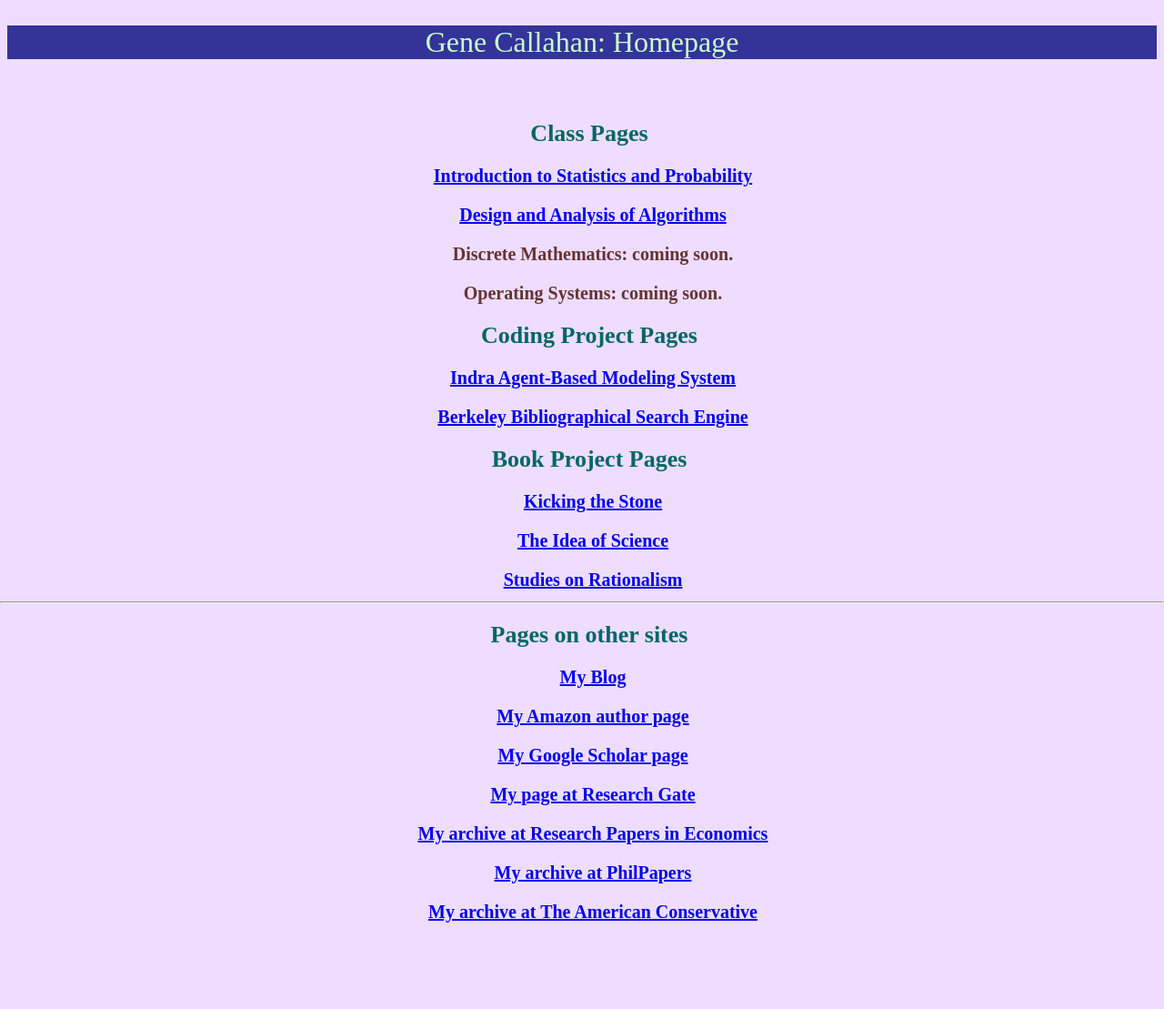
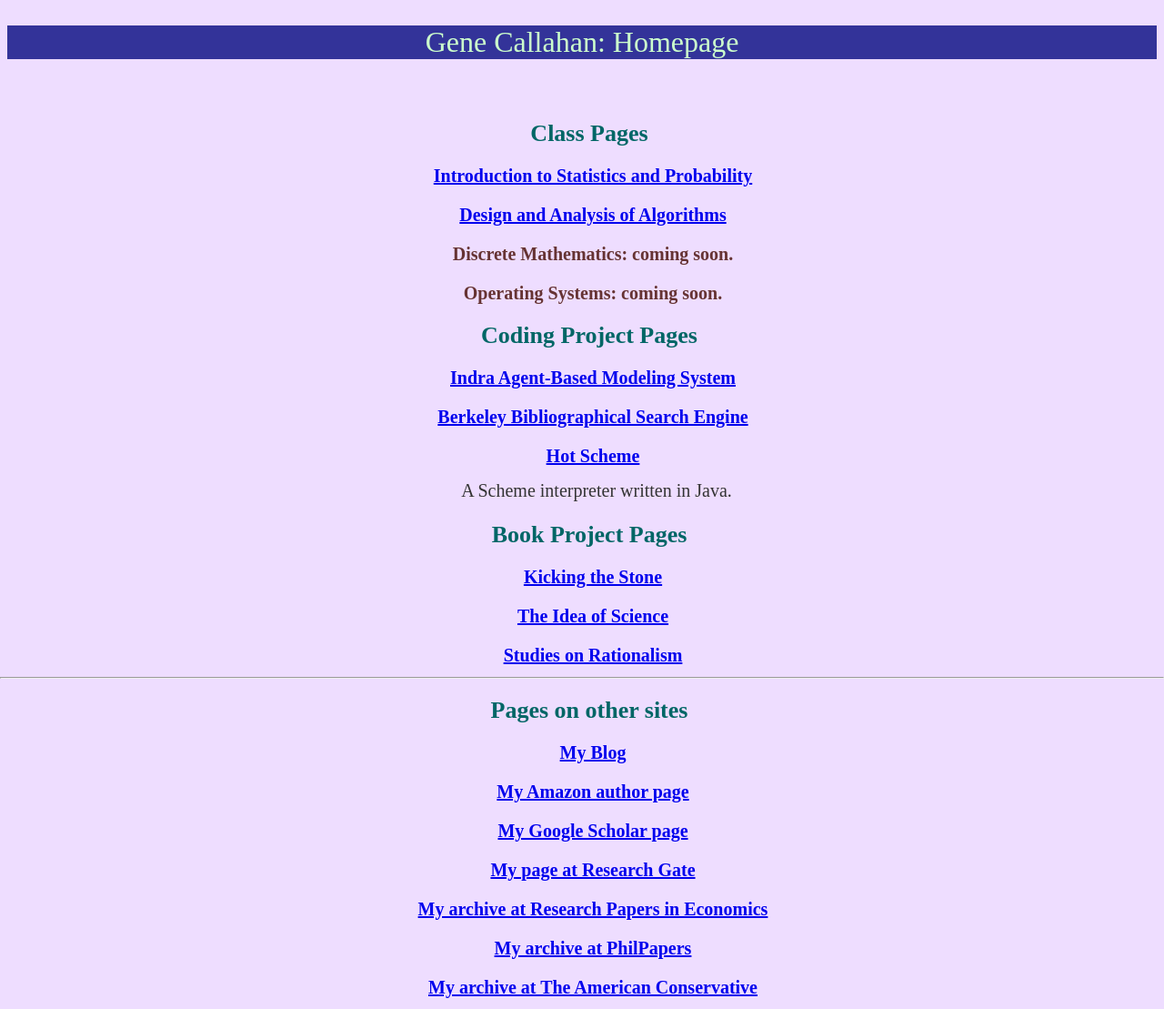
Before and after one commit to gcallah/gcallah.github.io, a Jekyll site: the page index.html, which Jekyll copies as it is, in a window 1280 px wide. Shown: the whole page at 91% size. Built offline with Jekyll 4.4.1, drawn with Linux system fonts in a browser that asks for light colours; before the commit the page ends 1026 px from its top, so only the background shows below that.

Commit message:
Updated index.html

```diff
--- a/index.html
+++ b/index.html
@@ -56,6 +56,15 @@
                         Berkeley Bibliographical Search Engine
                         </a>
                     </h3>
+
+                    <h3>
+                        <a href="https://github.com/gcallah/HotScheme">
+                        Hot Scheme
+                        </a>
+                    </h3>
+                    <p>
+                        A Scheme interpreter written in Java.
+                    </p>
 
                 <h2>
                     Book Project Pages
```
